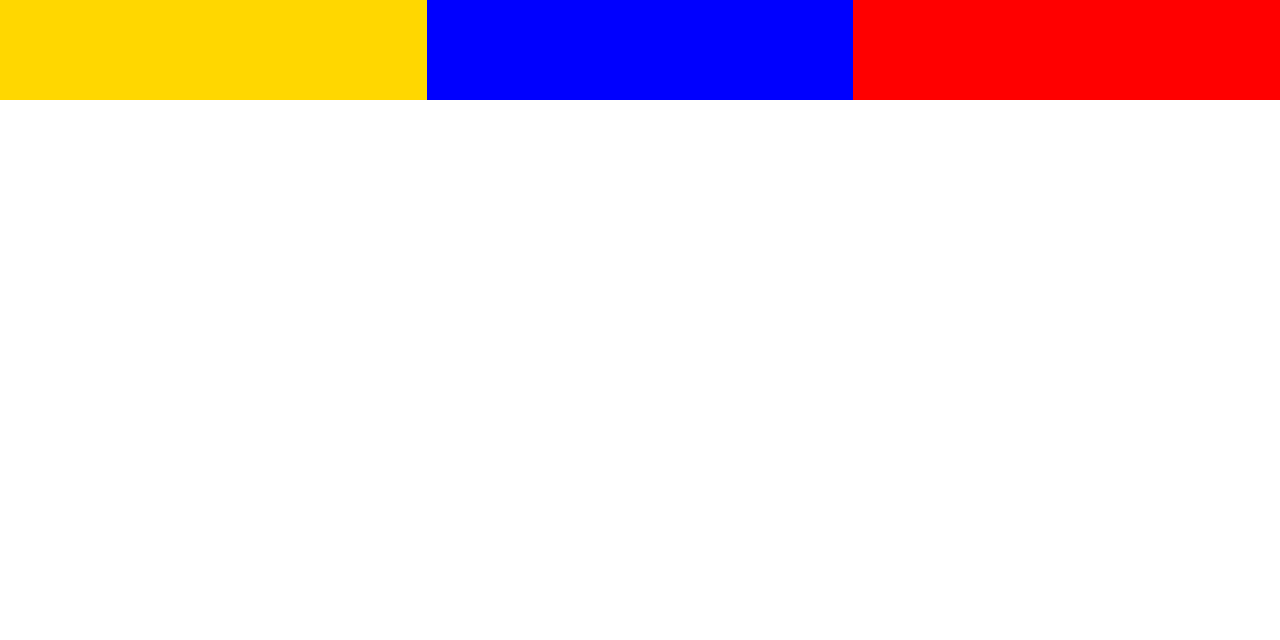
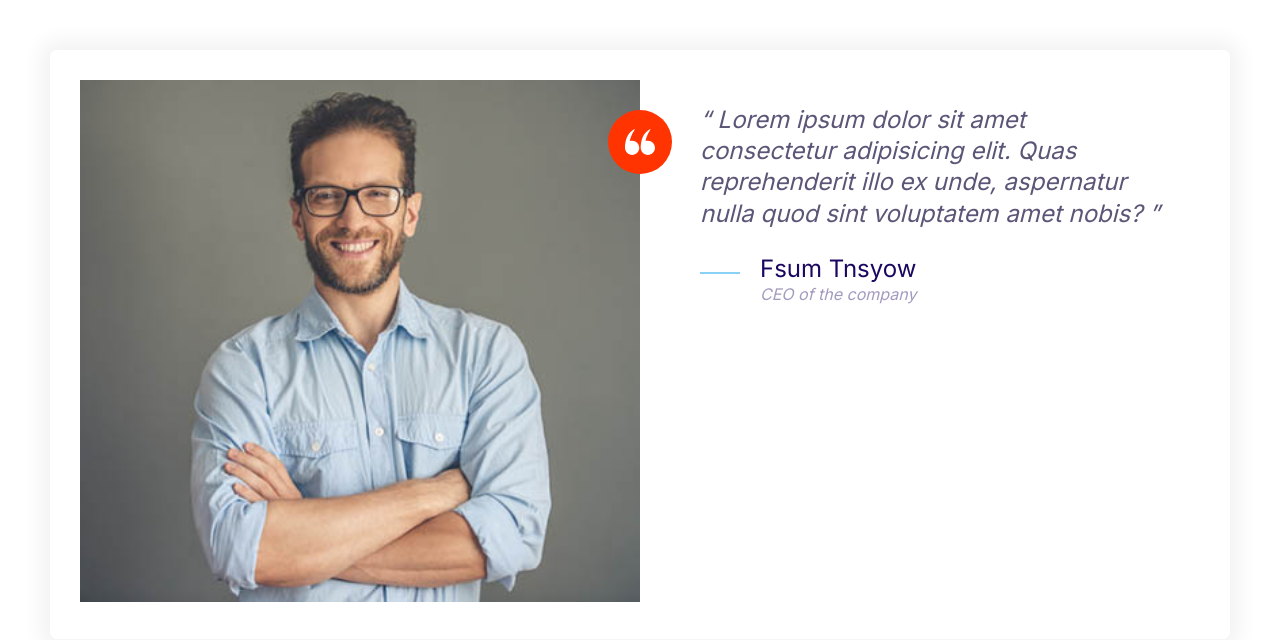
Before and after one commit to MilliDGemini/MilliFy, a plain HTML site: page indext.html in a window 1280 px wide. Drawn offline with Linux system fonts and the light colour scheme.

Commit message:
added testimonials...

```diff
--- a/css/styles.css
+++ b/css/styles.css
@@ -163,9 +163,16 @@ a {
   width: 40px;
   height: 40px;
 }
+.icon--small {
+  width: 30px;
+  height: 30px;
+}
 
 .icon--primary {
   fill: var(--color-primary);
+}
+.icon--white {
+  fill: #fff;
 }
 
 .icon-container {
@@ -176,6 +183,9 @@ a {
   display: inline-flex;
   justify-content: center;
   align-items: center;
+}
+.icon-container--accent {
+  background: var(--color-accent);
 }
 /* Buttons */
 .btn {
@@ -436,3 +446,30 @@ input {
     grid-template-columns: repeat(3, 1fr);
   }
 }
+
+/* Testimonials */
+
+.testimonial {
+  padding: 3rem;
+}
+.testimonial__image {
+  position: relative;
+}
+.testimonial__image > img {
+  width: 100%;
+}
+.testimonial__image > .icon-container {
+  position: absolute;
+  top: 3rem;
+  right: -32px;
+}
+
+@media screen and (min-width: 768px) {
+  .testimonial .quote,
+  .testimonial .quote__author {
+    font-size: 2.4rem;
+  }
+  .testimonial .quote {
+    margin-left: 6rem;
+  }
+}
--- a/indext.html
+++ b/indext.html
@@ -14,11 +14,38 @@
     <link rel="stylesheet" href="/css/normalize.css" />
     <link rel="stylesheet" href="/css/styles.css" />
   </head>
-  <body>
-    <div class="grid grid--1x3">
-      <div style="height: 100px; background: gold"></div>
-      <div style="height: 100px; background: blue"></div>
-      <div style="height: 100px; background: red"></div>
+  <body style="padding: 5rem">
+    <div class="card testimonial">
+      <div class="grid grid--1x2">
+        <div class="testimonial__image">
+          <img src="images/testimonial.jpg" alt="A happy guy" />
+          <span class="icon-container icon-container--accent">
+            <svg class="icon icon--white icon--small">
+              <use xlink:href="/images/sprite.svg#quotes"></use>
+            </svg>
+          </span>
+        </div>
+        <blockquote class="quote">
+          <p class="quote__text">
+            Lorem ipsum dolor sit amet consectetur adipisicing elit. Quas
+            reprehenderit illo ex unde, aspernatur nulla quod sint voluptatem
+            amet nobis?
+          </p>
+          <footer>
+            <div class="media">
+              <div class="media__image">
+                <svg class="icon icon--primary quote__line">
+                  <use xlink:href="/images/sprite.svg#line"></use>
+                </svg>
+              </div>
+              <div class="media__body">
+                <h3 class="media__title quote__author">Fsum Tnsyow</h3>
+                <p class="quote__organization">CEO of the company</p>
+              </div>
+            </div>
+          </footer>
+        </blockquote>
+      </div>
     </div>
   </body>
 </html>
```
Also changed, not shown: components/testimonials.html (added, +32 -0 lines), images/testimonial.jpg (added).
